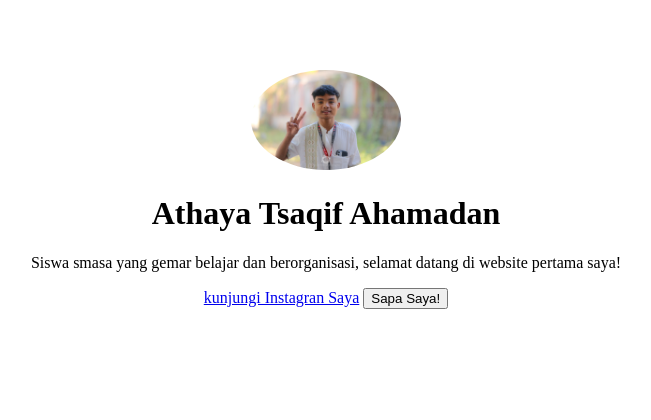
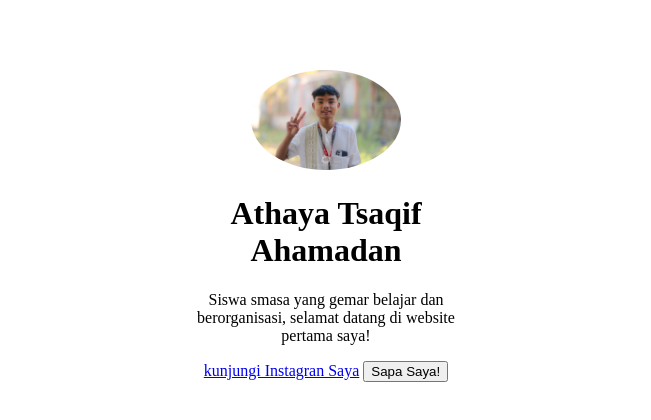
Before and after one commit to tsaqifhihu/Belajar-TIK-, a plain HTML site: page index.html in a window 1280 px wide. Shown: the whole page, without its empty margins (314-965 px from the left). Drawn offline with Linux system fonts and the light colour scheme.

Commit message:
Update style.css

```diff
--- a/style.css
+++ b/style.css
@@ -1,12 +1,12 @@
 body {
-    background-colour : #0084e3; /* warna biru muda */
+    background-colour : #FFFFE0;
   font-family: Times New Roman", Times, serif;
-  color: ##ffffff; /* warna teks utama putih*/
+  color: #191970; /* warna teks utama (biru gelap) */
 }
 
 .kartu-profil {
-  wifth: 300px;
-  margin: 50px auto; /* 50px jarak atas/bawah, auto menengahkan kiri/kanan*/
+  width: 300px;
+  margin: 50px auto; /* 50px jarak atas/bawah, auto menengahkan kiri/kanan */
     padding: 20px;
     background-color: white;
     border-radius: 15px;/* membuat sudut menjadi melengkung*/
@@ -14,7 +14,7 @@ body {
     text-align: center; /* menengahkan semua teks di dalam kartu */
 }
 
-.kartu-profil img{
+.kartu-profil img {
 width: 150px;
     border-radius: 50%; /* trik untuk mebuat gamvar persegi menjadi lingkaran sempurna */
 }
```
